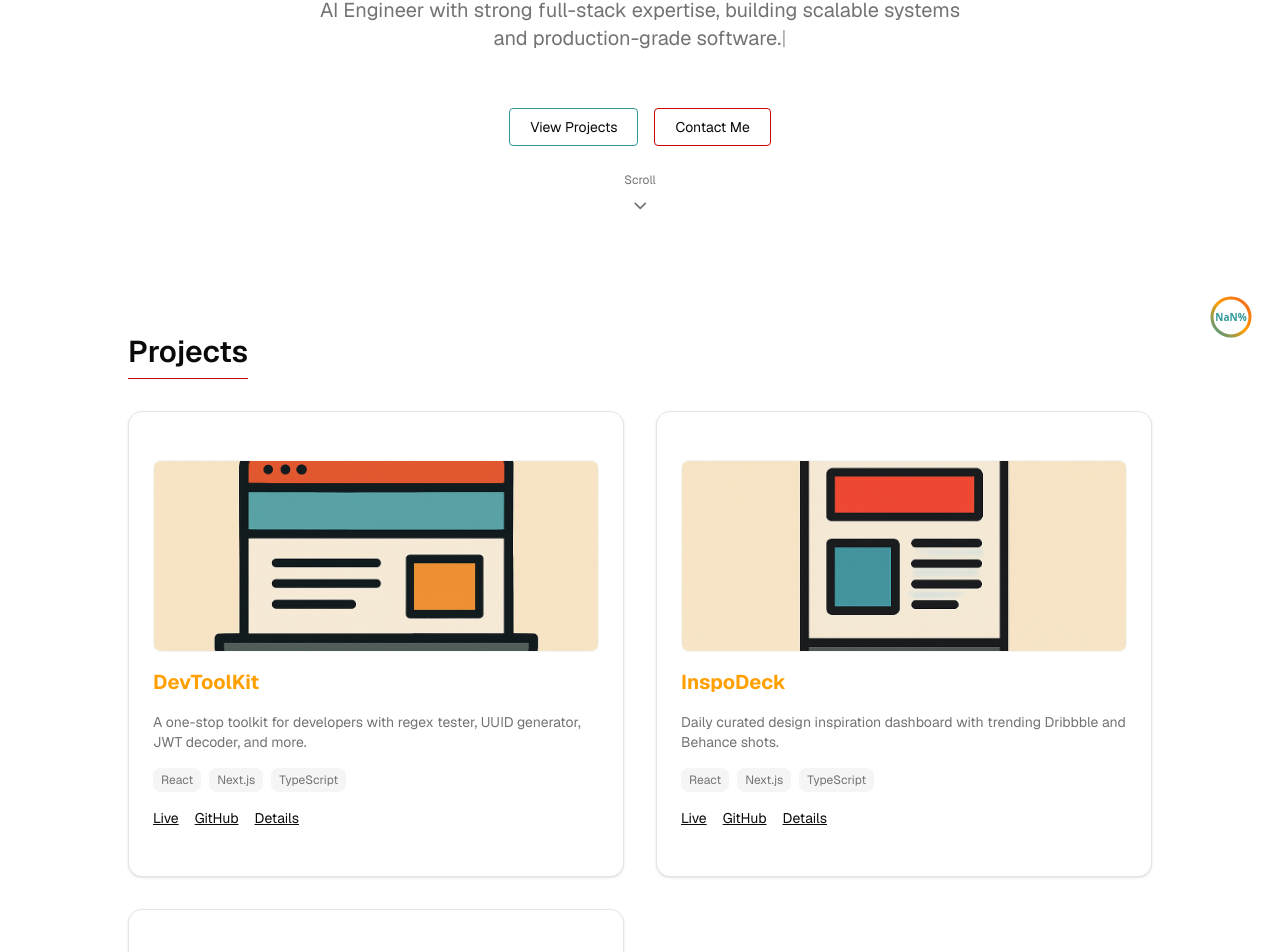
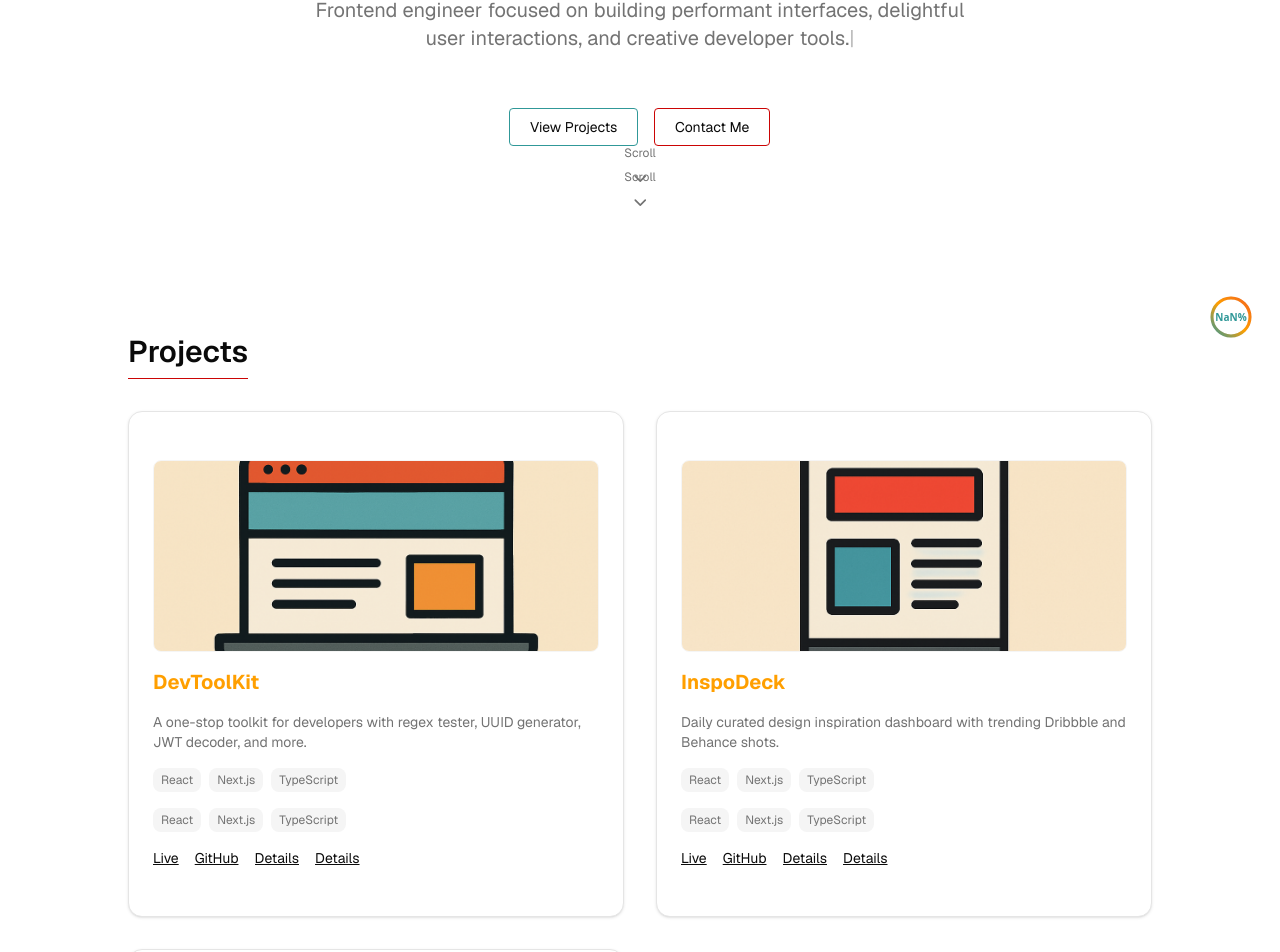
Before and after one commit to Shritej-Reddy/shritej-portfolio, a Next.js app: page / in a window 1280 px wide. Shown: the part 434-1386 px from the top of the page. Built offline with nearby package versions, Linux system fonts and the light colour scheme.

Commit message:
new sample content added along with improvements to animation and styling

```diff
--- a/src/app/globals.css
+++ b/src/app/globals.css
@@ -126,10 +126,6 @@
   }
   .magnetic {
     will-change: transform;
-    transform: translate3d(0, 0, 0);
-    /* Prevent layout shifts */
-    backface-visibility: hidden;
-    perspective: 1000px;
   }
 
   /* Ripple Effect */
@@ -154,26 +150,10 @@
     scroll-behavior: smooth;
   }
 
-  /* Enhanced button interactions - prevent layout shifts */
+  /* Enhanced button interactions */
   button,
-  a[role="button"],
-  a.button {
+  a[role="button"] {
     position: relative;
-    overflow: visible;
-    /* Ensure transforms don't affect layout */
-    transform: translateZ(0);
-  }
-
-  /* Cards and interactive elements */
-  [class*="card"],
-  [class*="Card"] {
-    /* Prevent layout shifts on hover */
-    transform: translateZ(0);
-    backface-visibility: hidden;
-  }
-
-  /* Ensure hover effects don't cause layout shifts */
-  *:hover {
-    /* Only apply if element has transform */
+    overflow: hidden;
   }
 }
--- a/src/app/page.tsx
+++ b/src/app/page.tsx
@@ -4,6 +4,7 @@ import Image from "next/image";
 import { motion } from "framer-motion";
 import { useState } from "react";
 import { useTypingEffect } from "@/hooks/useTypingEffect";
+import { useMagneticEffect } from "@/hooks/useMagneticEffect";
 import SkillsSection from "@/components/ui/SkillsSection";
 import Timeline from "@/components/ui/Timeline";
 import ProjectModal from "@/components/ui/ProjectModal";
@@ -12,8 +13,7 @@ import Terminal from "@/components/ui/Terminal";
 import { ChevronDown } from "lucide-react";
 
 export default function HomePage() {
-  // Only apply magnetic effect to specific elements that need it
-  // Removed from navbar and buttons to prevent layout shifts
+  useMagneticEffect(".magnetic", 0.3);
   const [selectedProject, setSelectedProject] = useState<number | null>(null);
 
   const projects = [
@@ -23,9 +23,19 @@ export default function HomePage() {
         "A one-stop toolkit for developers with regex tester, UUID generator, JWT decoder, and more.",
       longDescription:
         "DevToolKit is a comprehensive web application designed to help developers with common tasks. It includes tools for testing regular expressions, generating UUIDs, decoding JWT tokens, and many other utilities that developers use daily. Built with a focus on performance and user experience.",
+      longDescription:
+        "DevToolKit is a comprehensive web application designed to help developers with common tasks. It includes tools for testing regular expressions, generating UUIDs, decoding JWT tokens, and many other utilities that developers use daily. Built with a focus on performance and user experience.",
       image: "devtoolkit.png",
       github: "https://github.com/Shritej-Reddy/devtoolkit",
       live: "https://devtoolkit.vercel.app/",
+      techStack: ["React", "Next.js", "TypeScript", "Tailwind CSS"],
+      features: [
+        "Regex tester with real-time matching",
+        "UUID generator with multiple formats",
+        "JWT token decoder and validator",
+        "Color palette generator",
+        "Base64 encoder/decoder",
+      ],
       techStack: ["React", "Next.js", "TypeScript", "Tailwind CSS"],
       features: [
         "Regex tester with real-time matching",
@@ -41,9 +51,19 @@ export default function HomePage() {
         "Daily curated design inspiration dashboard with trending Dribbble and Behance shots.",
       longDescription:
         "InspoDeck aggregates the best design inspiration from Dribbble and Behance, providing designers and developers with a daily curated feed of trending shots. The platform features smart filtering, collections, and a beautiful interface for browsing design work.",
+      longDescription:
+        "InspoDeck aggregates the best design inspiration from Dribbble and Behance, providing designers and developers with a daily curated feed of trending shots. The platform features smart filtering, collections, and a beautiful interface for browsing design work.",
       image: "inspodeck.png",
       github: "https://github.com/Shritej-Reddy/InspoDeck",
       live: "https://inspo-deck.vercel.app/",
+      techStack: ["React", "Next.js", "TypeScript", "Tailwind CSS"],
+      features: [
+        "Daily curated design inspiration",
+        "Integration with Dribbble and Behance APIs",
+        "Smart filtering and search",
+        "Save favorite designs",
+        "Responsive design",
+      ],
       techStack: ["React", "Next.js", "TypeScript", "Tailwind CSS"],
       features: [
         "Daily curated design inspiration",
@@ -59,9 +79,19 @@ export default function HomePage() {
         "A clean Pomodoro + deep work tracker with animations, sounds, and keyboard control.",
       longDescription:
         "FocusScape is a productivity application that combines the Pomodoro Technique with deep work tracking. It features beautiful animations, customizable sounds, and full keyboard control for a distraction-free focus experience.",
+      longDescription:
+        "FocusScape is a productivity application that combines the Pomodoro Technique with deep work tracking. It features beautiful animations, customizable sounds, and full keyboard control for a distraction-free focus experience.",
       image: "focusscape.png",
       github: "#",
       live: "#",
+      techStack: ["React", "TypeScript", "Tailwind CSS", "Framer Motion"],
+      features: [
+        "Pomodoro timer with customizable intervals",
+        "Deep work session tracking",
+        "Beautiful animations and transitions",
+        "Sound notifications",
+        "Keyboard shortcuts",
+      ],
       techStack: ["React", "TypeScript", "Tailwind CSS", "Framer Motion"],
       features: [
         "Pomodoro timer with customizable intervals",
@@ -74,7 +104,7 @@ export default function HomePage() {
   ];
 
   const { displayedText: typingText } = useTypingEffect(
-    "AI Engineer with strong full-stack expertise, building scalable systems and production-grade software.",
+    "Frontend engineer focused on building performant interfaces, delightful user interactions, and creative developer tools.",
     30,
     500
   );
@@ -87,6 +117,7 @@ export default function HomePage() {
         animate={{ opacity: 1, y: 0 }}
         transition={{ duration: 0.8 }}
         className="max-w-4xl mx-auto text-center px-4 space-y-6 relative min-h-[70vh] flex flex-col justify-center"
+        className="max-w-4xl mx-auto text-center px-4 space-y-6 relative min-h-[70vh] flex flex-col justify-center"
       >
         <div className="relative">
           {/* Animated gradient background effect */}
@@ -96,12 +127,10 @@ export default function HomePage() {
           </div>
 
           <h1 className="text-4xl md:text-6xl font-extrabold leading-tight tracking-tight relative z-10">
-            Hi, I’m <span className="text-[#F4631E]">Shritej</span>
-            <br />I build <span className="text-[#309898]">AI-powered</span>,
-            <br />
-            <span className="text-[#FF9F00]">production-grade</span> software.
+            Hi, I'm <span className="text-[#F4631E]">Shritej</span>
+            <br />I craft <span className="text-[#309898]">clean</span>,<br />
+            <span className="text-[#FF9F00]">interactive</span> web experiences.
           </h1>
-
           <p className="text-lg md:text-xl text-muted-foreground mt-6 max-w-2xl mx-auto min-h-[3rem]">
             {typingText}
             <span className="animate-pulse">|</span>
@@ -111,17 +140,34 @@ export default function HomePage() {
         <div className="mt-8 flex justify-center gap-4">
           <a
             href="#projects"
-            className="px-5 py-2 text-sm border border-[#309898] rounded hover:bg-[#309898]/10 transition-colors"
+            className="px-5 py-2 text-sm border border-[#309898] rounded hover:bg-[#309898]/10 transition magnetic"
           >
             View Projects
           </a>
           <a
             href="/contact"
-            className="px-5 py-2 text-sm border border-[#CB0404] rounded hover:bg-[#CB0404]/10 transition-colors"
+            className="px-5 py-2 text-sm border border-[#CB0404] rounded hover:bg-[#CB0404]/10 transition magnetic"
           >
             Contact Me
           </a>
         </div>
+
+        {/* Scroll Indicator */}
+        <motion.div
+          initial={{ opacity: 0 }}
+          animate={{ opacity: 1 }}
+          transition={{ delay: 1.5 }}
+          className="absolute bottom-8 left-1/2 -translate-x-1/2"
+        >
+          <motion.div
+            animate={{ y: [0, 10, 0] }}
+            transition={{ duration: 1.5, repeat: Infinity }}
+            className="flex flex-col items-center gap-2 text-muted-foreground"
+          >
+            <span className="text-xs">Scroll</span>
+            <ChevronDown className="w-5 h-5" />
+          </motion.div>
+        </motion.div>
 
         {/* Scroll Indicator */}
         <motion.div
@@ -163,7 +209,7 @@ export default function HomePage() {
               viewport={{ once: true, amount: 0.3 }}
             >
               <Card
-                className="group relative block overflow-hidden transition-all hover:shadow-2xl hover:border-[#FF9F00]/40 border border-border cursor-pointer"
+                className="group relative block overflow-hidden transition-all hover:scale-[1.015] hover:shadow-2xl hover:border-[#FF9F00]/40 border border-border magnetic will-change-transform cursor-pointer"
                 onClick={() => setSelectedProject(i)}
               >
                 <CardContent className="p-4 sm:p-6 space-y-4">
@@ -195,10 +241,24 @@ export default function HomePage() {
                       ))}
                     </div>
                   )}
+                  {project.techStack && (
+                    <div className="flex flex-wrap gap-2">
+                      {project.techStack.slice(0, 3).map((tech) => (
+                        <span
+                          key={tech}
+                          className="px-2 py-1 text-xs bg-muted rounded-md text-muted-foreground"
+                        >
+                          {tech}
+                        </span>
+                      ))}
+                    </div>
+                  )}
                   <div className="flex gap-4 mt-2">
                     <a
                       href={project.live}
                       target="_blank"
+                      rel="noopener noreferrer"
+                      onClick={(e) => e.stopPropagation()}
                       rel="noopener noreferrer"
                       onClick={(e) => e.stopPropagation()}
                       className="text-sm underline hover:text-[#309898] transition"
@@ -210,10 +270,21 @@ export default function HomePage() {
                       target="_blank"
                       rel="noopener noreferrer"
                       onClick={(e) => e.stopPropagation()}
+                      rel="noopener noreferrer"
+                      onClick={(e) => e.stopPropagation()}
                       className="text-sm underline hover:text-[#CB0404] transition"
                     >
                       GitHub
                     </a>
+                    <button
+                      onClick={(e) => {
+                        e.stopPropagation();
+                        setSelectedProject(i);
+                      }}
+                      className="text-sm underline hover:text-[#FF9F00] transition"
+                    >
+                      Details
+                    </button>
                     <button
                       onClick={(e) => {
                         e.stopPropagation();
@@ -249,6 +320,25 @@ export default function HomePage() {
         isOpen={selectedProject !== null}
         onClose={() => setSelectedProject(null)}
       />
+
+      {/* Skills Section */}
+      <SkillsSection />
+
+      {/* Timeline Section */}
+      <Timeline />
+
+      {/* Stats Section */}
+      <StatsSection />
+
+      {/* Terminal Section */}
+      <Terminal />
+
+      {/* Project Modal */}
+      <ProjectModal
+        project={selectedProject !== null ? projects[selectedProject] : null}
+        isOpen={selectedProject !== null}
+        onClose={() => setSelectedProject(null)}
+      />
     </main>
   );
 }
--- a/src/components/ui/Navbar.tsx
+++ b/src/components/ui/Navbar.tsx
@@ -12,19 +12,19 @@ export default function Navbar() {
 
       {/* Desktop Links */}
       <nav className="hidden md:flex gap-6 items-center text-muted-foreground">
-        <Link href="/#projects" className="hover:text-foreground transition-colors">
+        <Link href="/#projects" className="hover:text-foreground transition magnetic">
           Projects
         </Link>
-        <Link href="/#skills" className="hover:text-foreground transition-colors">
+        <Link href="/#skills" className="hover:text-foreground transition magnetic">
           Skills
         </Link>
-        <Link href="/#experience" className="hover:text-foreground transition-colors">
+        <Link href="/#experience" className="hover:text-foreground transition magnetic">
           Experience
         </Link>
-        <Link href="/about" className="hover:text-foreground transition-colors">
+        <Link href="/about" className="hover:text-foreground transition magnetic">
           About
         </Link>
-        <Link href="/contact" className="hover:text-foreground transition-colors">
+        <Link href="/contact" className="hover:text-foreground transition magnetic">
           Contact
         </Link>
         <ThemeToggle />
--- a/src/components/ui/SkillsSection.tsx
+++ b/src/components/ui/SkillsSection.tsx
@@ -105,7 +105,7 @@ function SkillCard({ skill, index }: { skill: Skill; index: number }) {
       onHoverEnd={() => setIsHovered(false)}
       className="group relative"
     >
-      <div className="p-6 rounded-lg border border-border bg-card hover:border-[#FF9F00]/40 transition-all hover:shadow-lg">
+      <div className="p-6 rounded-lg border border-border bg-card hover:border-[#FF9F00]/40 transition-all hover:shadow-lg hover:scale-[1.02] magnetic will-change-transform">
         <div className="flex items-center justify-between mb-4">
           <div className="flex items-center gap-3">
             <div className="text-[#309898] group-hover:text-[#FF9F00] transition-colors">
--- a/src/components/ui/Timeline.tsx
+++ b/src/components/ui/Timeline.tsx
@@ -125,6 +125,8 @@ function TimelineItemComponent({
           index % 2 === 0 ? "md:pr-12" : "md:pl-12"
         } cursor-pointer`}
         onClick={() => setIsExpanded(!isExpanded)}
+        whileHover={{ scale: 1.02 }}
+        transition={{ type: "spring", stiffness: 300 }}
       >
         <div className="bg-card border border-border rounded-lg p-6 hover:border-[#FF9F00]/40 transition-all hover:shadow-lg">
           <div className="flex items-start justify-between mb-2">
```
Also changed, not shown: 1 other file (tests, documents, lock files or other folders).
